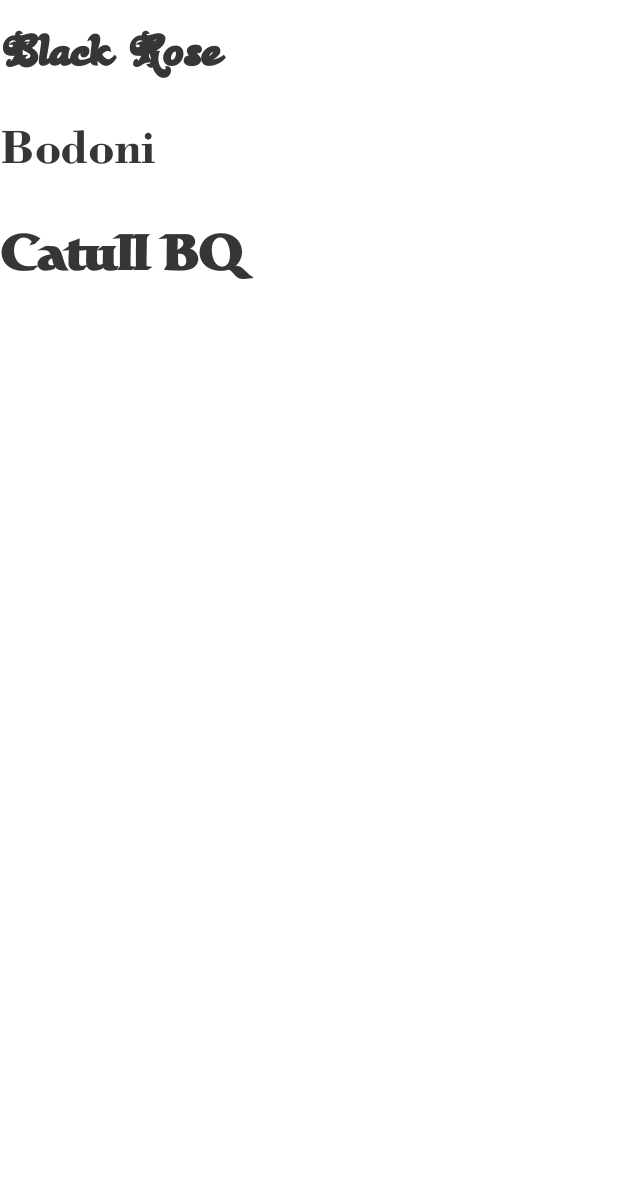
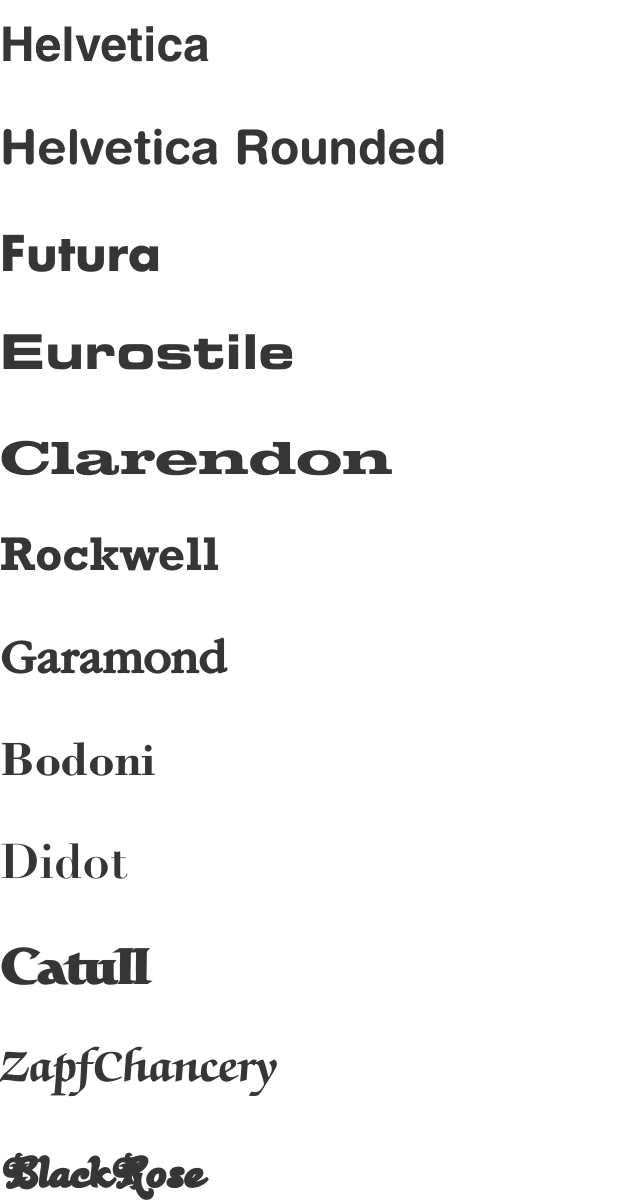
Before and after one commit to rzel/fonts, a plain HTML site: page index.html in a window 1280 px wide. Shown: the whole page, without its empty margins (0-640 px from the left). Before the commit the page ends 800 px from the top, so only its background shows below. Drawn offline with nearby package versions, Linux system fonts and the light colour scheme.

Commit message:
Update index.html

```diff
--- a/index.html
+++ b/index.html
@@ -117,18 +117,50 @@
 
 <br>
 
-<h2 class="title is-1" style="font-family: logofont_BlackRose;">Black Rose</h2>
+<h2 class="title is-1" style="font-family: logofont_Helvetica;">Helvetica</h2>
 
+<br>
+
+<h2 class="title is-1" style="font-family: logofont_HelveticaRounded;">Helvetica Rounded</h2>
+
+<br>
+
+<h2 class="title is-1" style="font-family: logofont_Futura;">Futura</h2>
+
+<br>
+
+<h2 class="title is-1" style="font-family: logofont_Eurostile;">Eurostile</h2>
+
+<br>
+
+<h2 class="title is-1" style="font-family: logofont_Clarendon;">Clarendon</h2>
+
+<br>
+
+<h2 class="title is-1" style="font-family: logofont_Rockwell;">Rockwell</h2>
+
+<br>
+
+<h2 class="title is-1" style="font-family: logofont_Garamond;">Garamond</h2>
 
 <br>
 
 <h2 class="title is-1" style="font-family: logofont_Bodoni;">Bodoni</h2>
 
+<br>
+
+<h2 class="title is-1" style="font-family: logofont_Didot;">Didot</h2>
 
 <br>
 
-<h2 class="title is-1" style="font-family: logofont_Catull;">Catull BQ</h2>
+<h2 class="title is-1" style="font-family: logofont_Catull;">Catull</h2>
 
+<br>
 
+<h2 class="title is-1" style="font-family: logofont_ZapfChancery;">ZapfChancery</h2>
+
+<br>
+
+<h2 class="title is-1" style="font-family: logofont_BlackRose;">BlackRose</h2>
 </body>
 </html>
```
